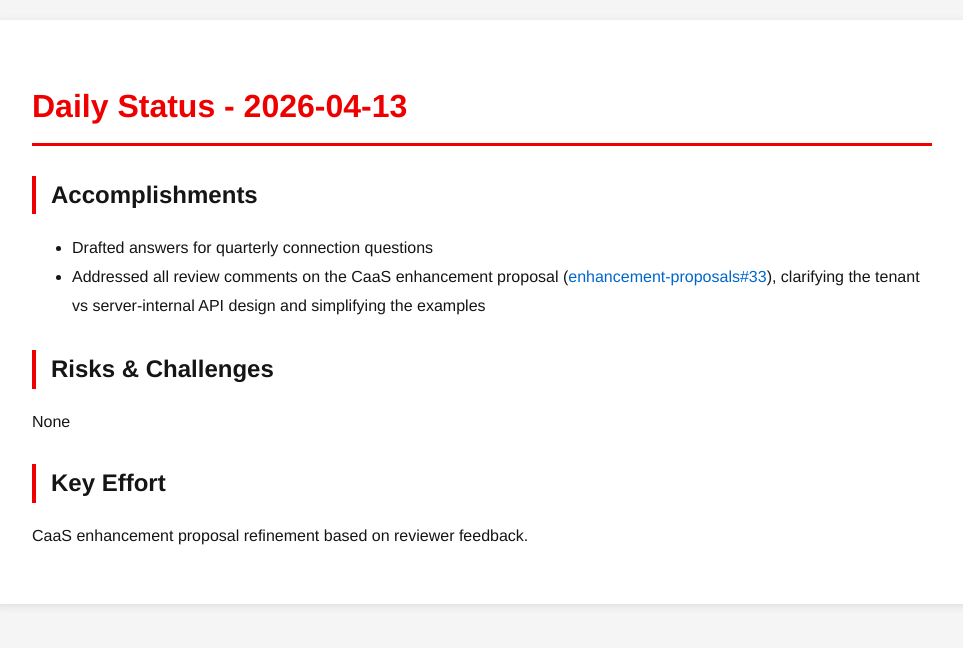
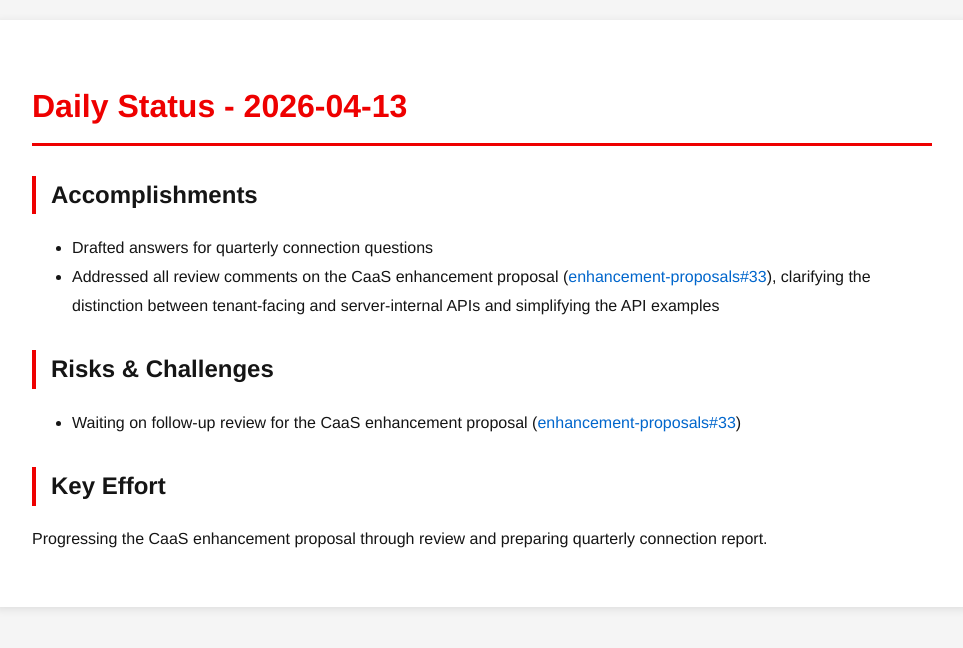
Before and after one commit to tzvatot/daily-status, a Jekyll site: the page built from 2026-04-13.md, in a window 1280 px wide. Shown: the top 648 px of the page, without its empty margins (158-1121 px from the left). Built offline with Jekyll 4.4.1, drawn with Linux system fonts in a browser that asks for light colours.

Commit message:
Daily status update - 2026-04-13

```diff
--- a/2026-04-13.md
+++ b/2026-04-13.md
@@ -8,10 +8,10 @@ date: 2026-04-13
 
 ## Accomplishments
 - Drafted answers for quarterly connection questions
-- Addressed all review comments on the CaaS enhancement proposal ([enhancement-proposals#33](https://github.com/osac-project/enhancement-proposals/pull/33)), clarifying the tenant vs server-internal API design and simplifying the examples
+- Addressed all review comments on the CaaS enhancement proposal ([enhancement-proposals#33](https://github.com/osac-project/enhancement-proposals/pull/33)), clarifying the distinction between tenant-facing and server-internal APIs and simplifying the API examples
 
 ## Risks & Challenges
-None
+- Waiting on follow-up review for the CaaS enhancement proposal ([enhancement-proposals#33](https://github.com/osac-project/enhancement-proposals/pull/33))
 
 ## Key Effort
-CaaS enhancement proposal refinement based on reviewer feedback.
+Progressing the CaaS enhancement proposal through review and preparing quarterly connection report.
```
